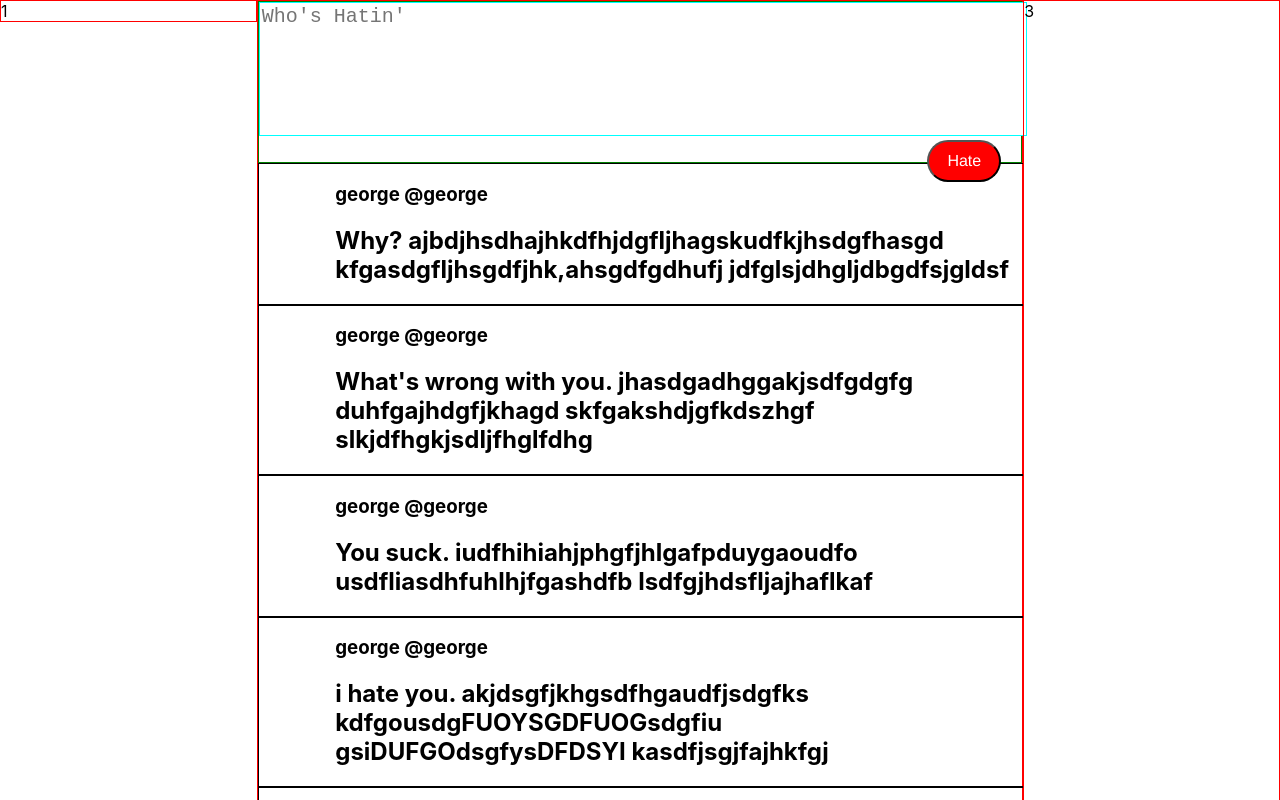
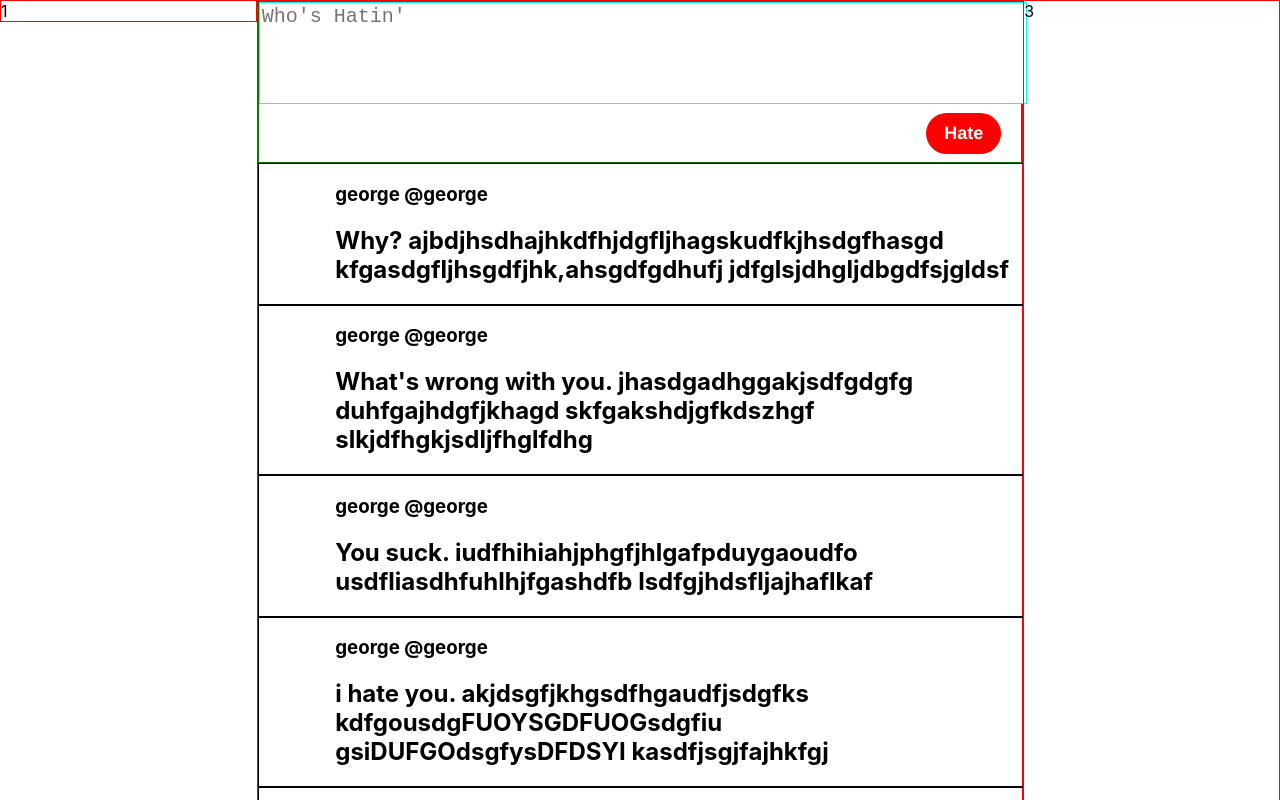
Before and after one commit to Cosmic-Binturongs/hater, a React (Create React App) app in the folder haterfrontend/: page / in a window 1280 px wide. Shown: the top 800 px of the page. Built offline with nearby package versions, Linux system fonts and the light colour scheme; no server answers.

Commit message:
deleted redundant files

```diff
--- a/haterfrontend/src/components/hates/Hates.css
+++ b/haterfrontend/src/components/hates/Hates.css
@@ -19,21 +19,23 @@
 .hates-form-text{
   border: 1px solid aqua;
   font-size: 20px;
-  height: 80%;
+  height: 60%;
   width: 100%;
 }
 
 .hates-button{
   float: right;
   margin-right: 20px;
+  margin-top: 5px;
   border-radius: 25px;
   background: red;
   color: white;
-  font-size: 16px;
-  font-weight: 500;
+  font-weight: 900;
   padding: 10px 18px;
   text-decoration: none;
   text-align: center;
   font-family: "Helvetica Neue";
+  font-size: 18px;
   font-style: bold;
+  border: none;
 }
```
Also changed, not shown: 1 other file (tests, documents, lock files or other folders).
